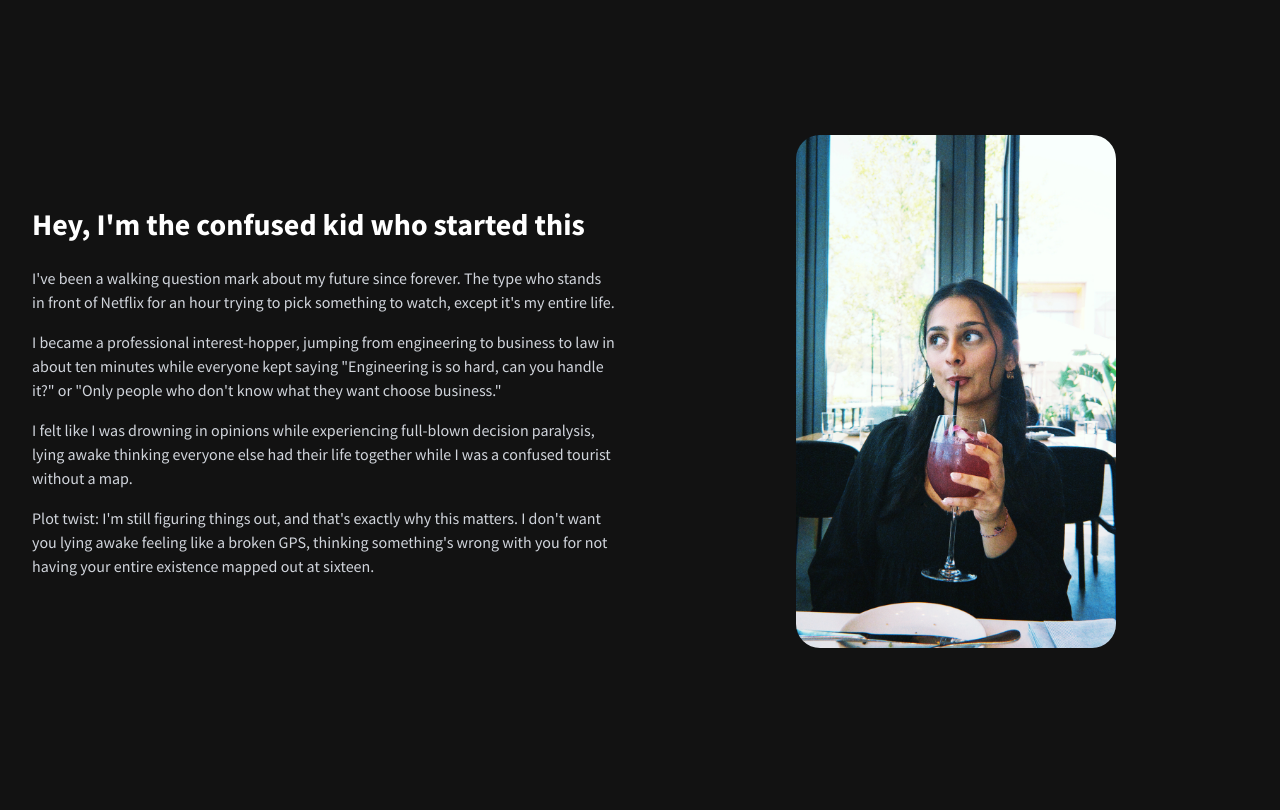
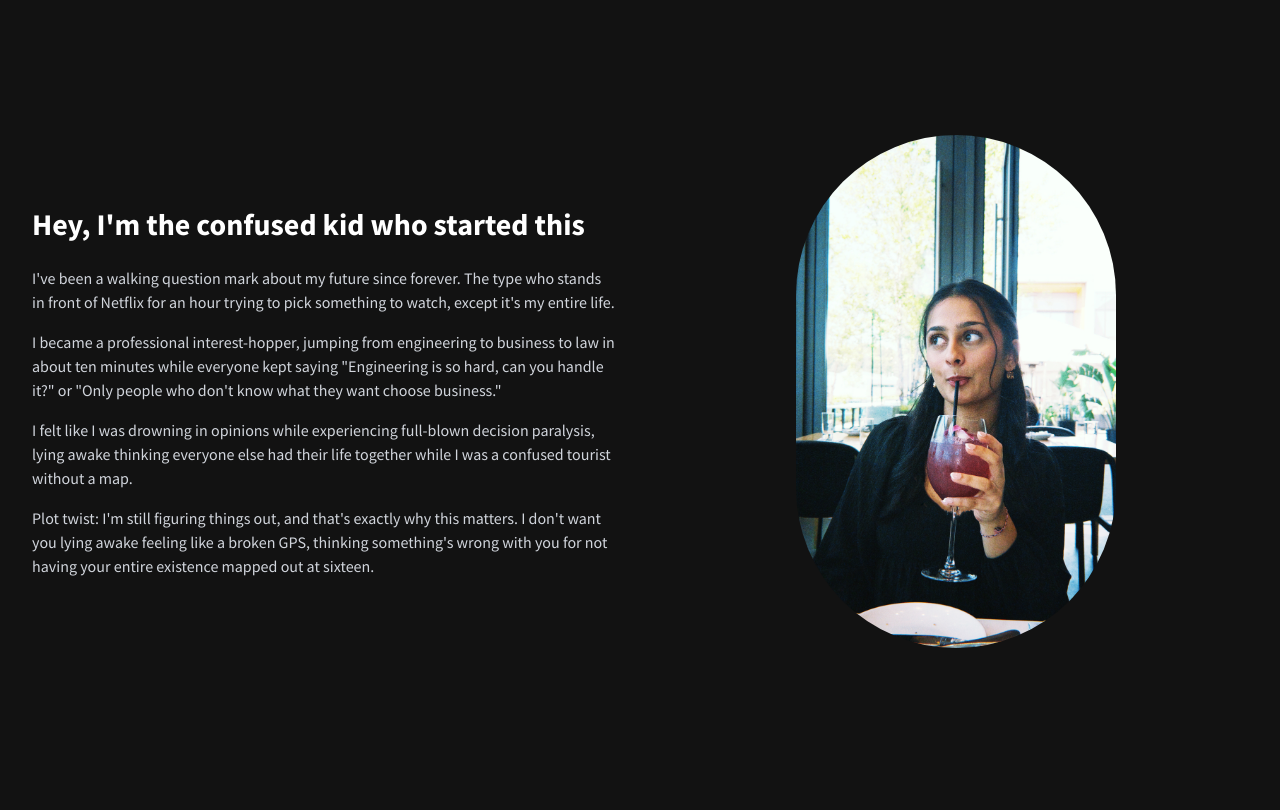
Before and after one commit to sreeyanadendla/YLCD, a Next.js app: page / in a window 1280 px wide. Shown: the part 420-1230 px from the top of the page. Built offline with nearby package versions, Linux system fonts and the light colour scheme.

Commit message:
Updated website

```diff
--- a/app/page.js
+++ b/app/page.js
@@ -188,6 +188,7 @@ const Header = () => (
   );
 
 
+
 // Founder Story Section
 
 const FounderSection = () => (
@@ -218,7 +219,10 @@ const FounderSection = () => (
             alt="YLCD Founder"
             width={320}
             height={320}
-            className="rounded-3xl object-cover"
+            style={{
+              objectFit: 'cover',
+              borderRadius: '999px'
+            }}
             priority
           />
         </div>
@@ -226,6 +230,7 @@ const FounderSection = () => (
     </div>
   </section>
 );
+
 
   // Events Preview Section
   const EventsPreview = () => (
```
